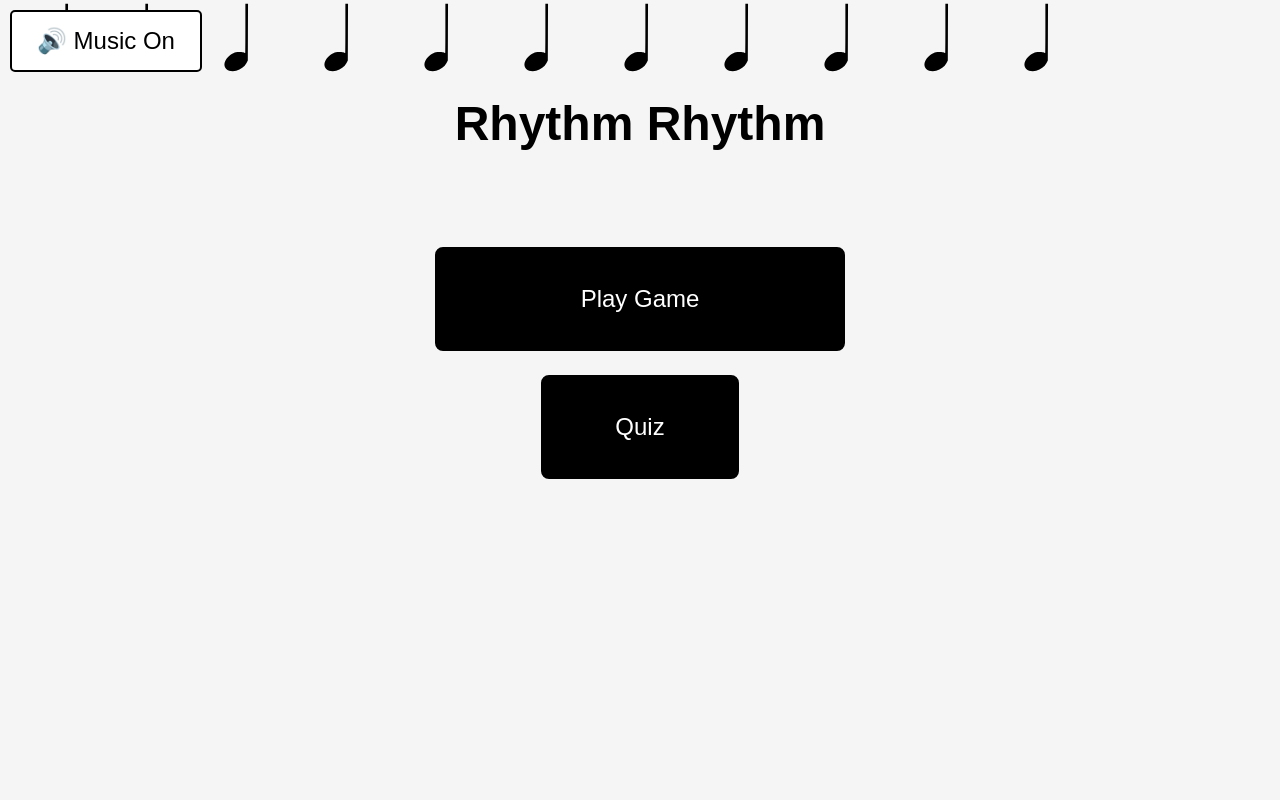
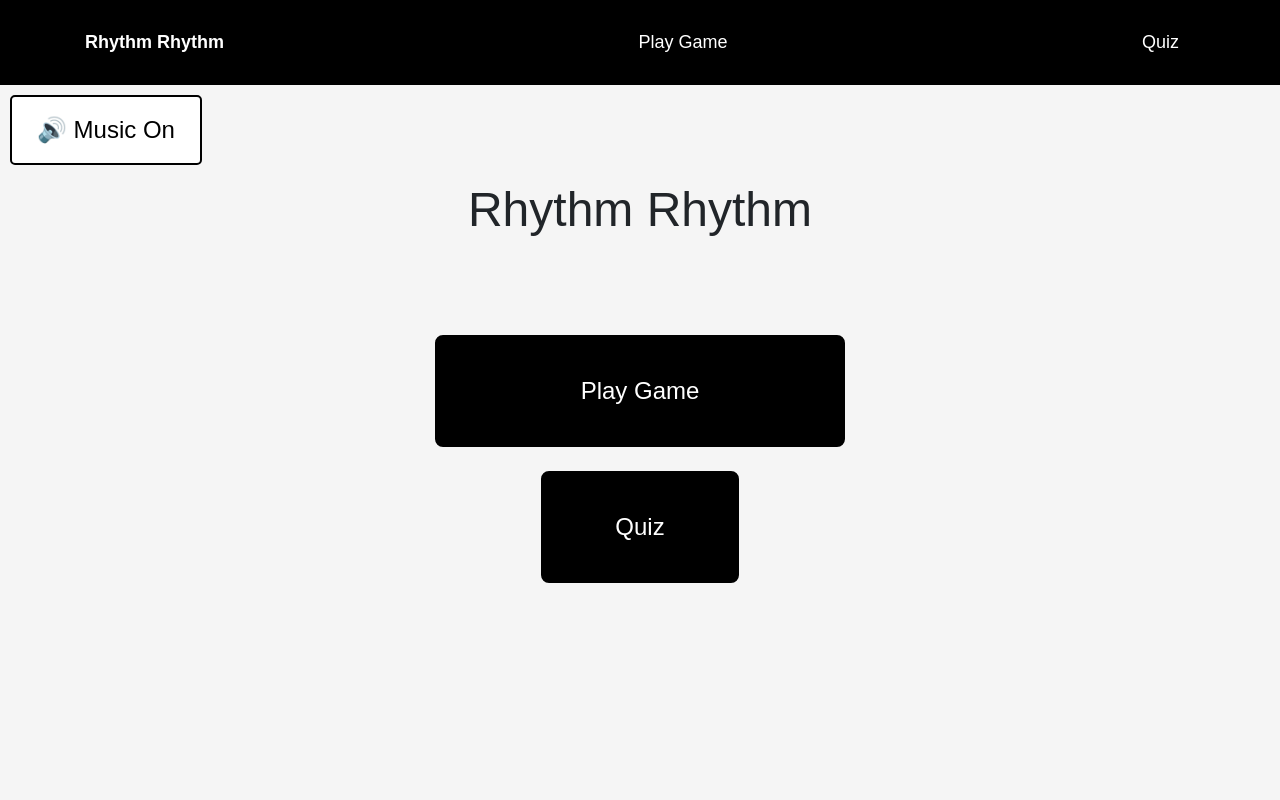
Before and after one commit to diegofdz333/UI-Design, a Flask app: page / in a window 1280 px wide. Run offline with Flask 3, Linux system fonts and the light colour scheme; some libraries are stand-ins or nearby versions.

Commit message:
Add navbar

```diff
--- a/static/css/common.css
+++ b/static/css/common.css
@@ -18,3 +18,7 @@ button:hover{
     background-color: white;
     color: black;
 }
+
+.bold {
+    font-weight: bold;
+}
--- a/static/css/index.css
+++ b/static/css/index.css
@@ -7,10 +7,30 @@
   width: fit-content;
 }
 
+#music-toggle {
+  position: fixed;
+  left: 10px;
+  margin-top: 10px;
+  z-index: 10;
+  font-size: 1.5em;
+  padding: 15px 25px;
+  background-color: white;
+  color: black;
+  border: 2px solid black;
+  border-radius: 5px;
+  cursor: pointer;
+}
+
+#music-toggle2 {
+  position: absolute;
+}
+
 #start-button {
-padding: 1.5em 6em;
+  padding: 1.5em 6em;
 }
 
 #title {
-margin-bottom: 2em;
+  margin-bottom: 2em;
+  font-size: 3em;
+  padding-top: 2em;
 }
--- /dev/null
+++ b/static/css/layout.css
@@ -0,0 +1,9 @@
+.navbar {
+    background-color: black;
+    padding: 1.5em;
+}
+
+.navbar-brand {
+    font-size: large;
+    color: white;
+}
--- a/static/css/quiz_result.css
+++ b/static/css/quiz_result.css
@@ -8,7 +8,7 @@ h1 {
   margin-bottom: 2em;
 }
 
-.btn {
+.button {
   display: block;
   width: 200px;
   margin: 0.5em auto;
@@ -19,7 +19,3 @@ h1 {
   text-decoration: none;
   transition: background-color 0.2s;
 }
-
-.btn:hover {
-  background-color: #e0e0e0;
-}
--- a/templates/index.html
+++ b/templates/index.html
@@ -1,19 +1,13 @@
-<!DOCTYPE html>
-<html lang="en">
-<head>
-  <meta charset="UTF-8" />
-  <title>Rhythm Rhythm</title>
-  <link rel="stylesheet" href="{{ url_for('static', filename='css/common.css') }}">
+{% extends "layout.html" %}
+
+{% block content %}
+
   <link rel="stylesheet" href="{{ url_for('static', filename='css/index.css') }}">
-</head>
-<body>
-  <button id="music-toggle"
-        style="position: absolute; top: 10px; left: 10px; z-index: 10;
-               font-size: 1.5em; padding: 15px 25px; background-color: white;
-               color: black; border: 2px solid black; border-radius: 5px; cursor: pointer;">
+
+  <div>
+    <button id="music-toggle">
       🔊 Music On
     </button>
-
 
     <svg id="animated-bg" style="position: fixed; top: 0; left: 0; z-index: -1; width: 100%; height: 100%;" xmlns="http://www.w3.org/2000/svg">
       <defs>
@@ -78,9 +72,11 @@
       </use>
     </svg>
 
-  <h1 style="font-size: 3em; margin-top: 2em;" id="title">Rhythm Rhythm</h1>
+    <h1 id="title">Rhythm Rhythm</h1>
     <button class="button" id="start-button" onclick="window.location='{{ url_for('game') }}'">Play Game</button>
     <button class="button" onclick="window.location='{{ url_for('quiz') }}'">Quiz</button>
+
     <script src="{{ url_for('static', filename='js/index.js') }}"></script>
-</body>
-</html>
+  </div>
+
+{% endblock %}
--- /dev/null
+++ b/templates/layout.html
@@ -0,0 +1,52 @@
+<!doctype html>
+<html lang="en">
+
+<head>
+  <!-- Required meta tags -->
+  <meta charset="utf-8">
+  <meta name="viewport" content="width=device-width, initial-scale=1">
+  <link rel="icon" href="data:,">
+
+  <!-- jquery -->
+  <script src="http://code.jquery.com/jquery-3.3.1.min.js"></script>
+  <script src="https://code.jquery.com/ui/1.12.0/jquery-ui.min.js"></script>
+  <link rel="stylesheet" href="http://code.jquery.com/ui/1.12.1/themes/base/jquery-ui.css">
+
+  <!-- Bootstrap CSS -->
+  <link rel="stylesheet" href="https://stackpath.bootstrapcdn.com/bootstrap/4.2.1/css/bootstrap.min.css">
+
+  <!-- Common CSS for all pages -->
+  <link rel="stylesheet" href="{{ url_for('static', filename='css/layout.css') }}">
+  <link rel="stylesheet" href="{{ url_for('static', filename='css/common.css') }}">
+
+  <title>Rhythm Rhythm</title>
+</head>
+
+<body>
+
+  <nav class="navbar navbar-expand-lg">
+    <div class="container">
+      <div class="navbar-section">
+        <a class="navbar-brand bold" href="/">Rhythm Rhythm</a>
+      </div>
+      <div class="navbar-section">
+        <a class="navbar-brand" href="/game">Play Game</a>
+      </div>
+      <div class="navbar-section">
+        <a class="navbar-brand" href="/quiz">Quiz</a>
+      </div>
+      <button class="navbar-toggler" type="button" data-bs-toggle="collapse" data-bs-target="#navbarNavAltMarkup"
+        aria-controls="navbarNavAltMarkup" aria-expanded="false" aria-label="Toggle navigation">
+        <span class="navbar-toggler-icon"></span>
+      </button>
+    </div>
+  </nav>
+
+  <div>
+    {% block content %}
+    {% endblock %}
+  </div>
+
+</body>
+
+</html>
```
Also changed, not shown: templates/game.html (+9 -10 lines), templates/quiz.html (+9 -10 lines), templates/quiz_result.html (+14 -15 lines). Lines whose indentation alone changed are shown as unchanged.
